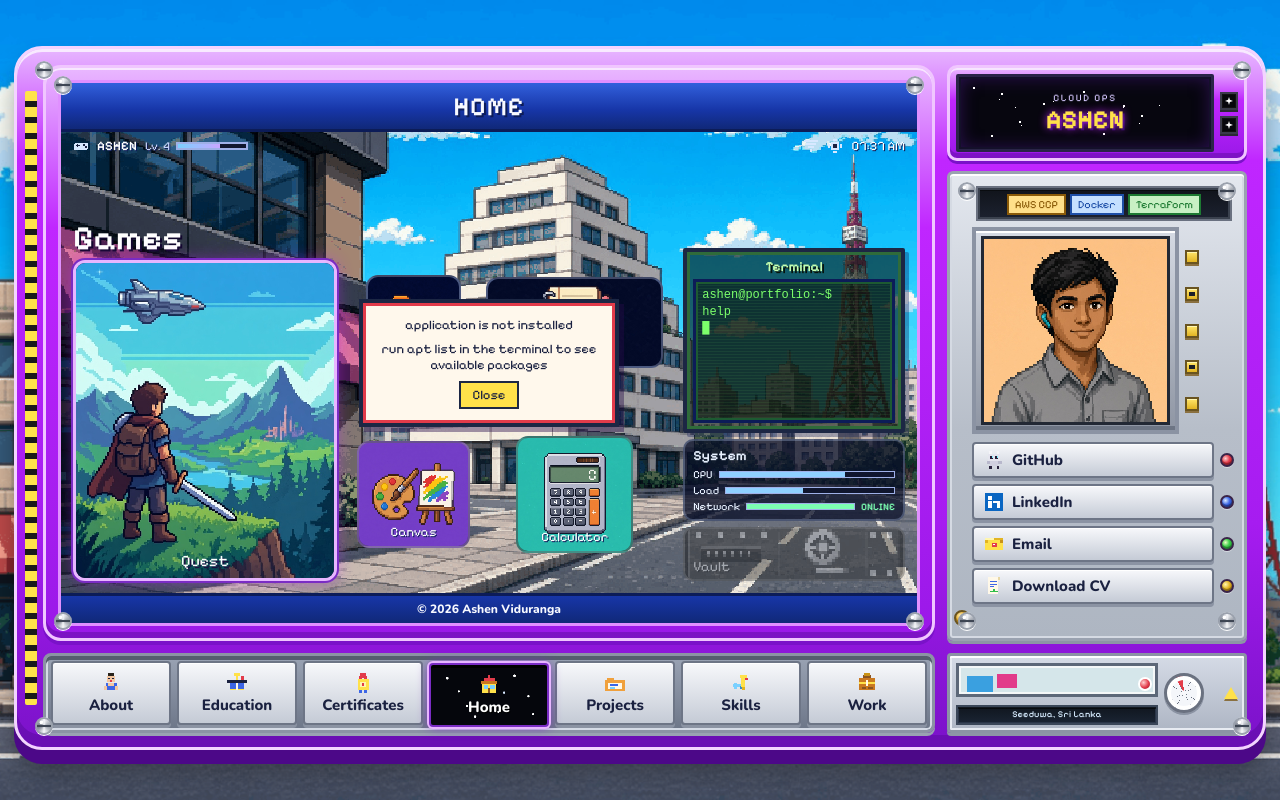
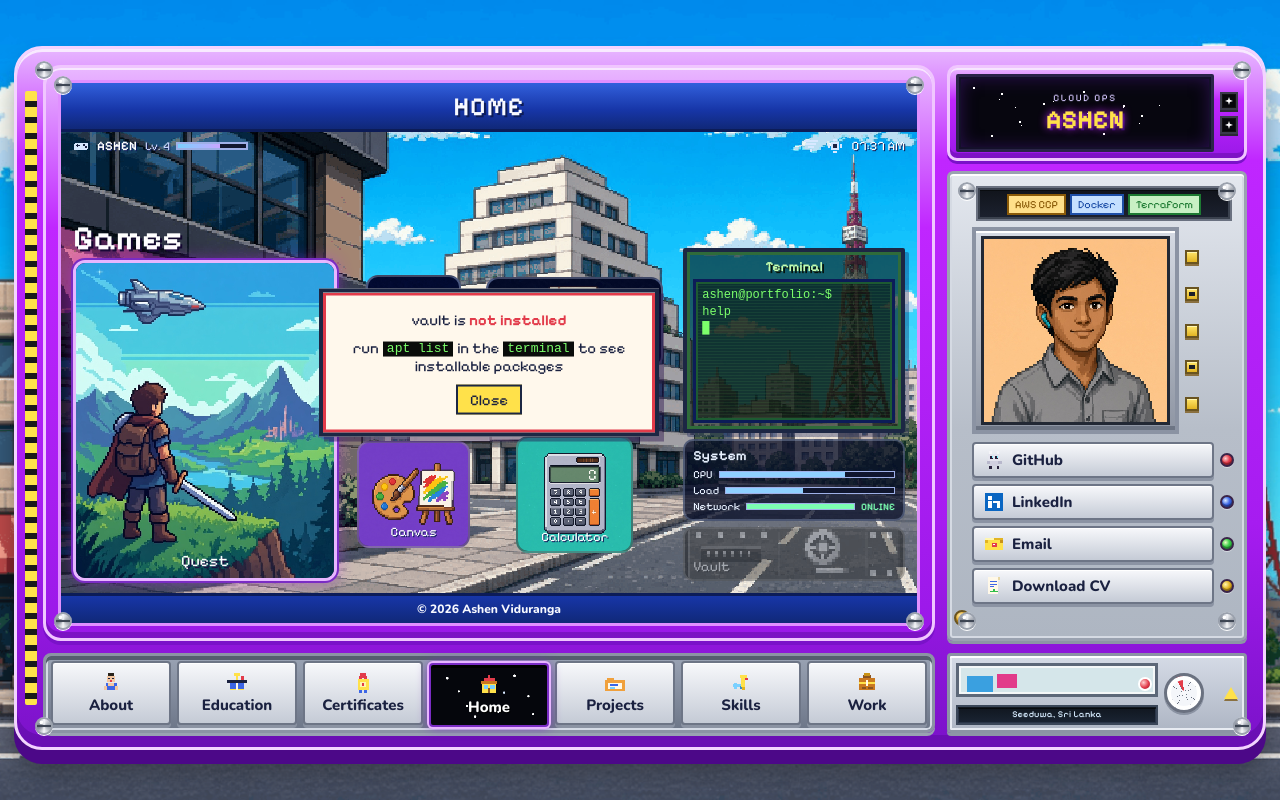
Before and after one commit to ashen-v2/portfolio-page, a React (Vite) app: page / in a window 1280 px wide. Both pictures are taken after a click on the button "Vault". Built offline with nearby package versions, Linux system fonts and the light colour scheme.

Commit message:
feat: improve vault installation hint with enhanced messaging and styling

```diff
--- a/src/components/console/HomeScreen.tsx
+++ b/src/components/console/HomeScreen.tsx
@@ -159,8 +159,13 @@ export function HomeScreen({
       </div>
       {vaultHint ? (
         <div className="home-vault-hint" role="alertdialog" aria-label="Vault not installed">
-          <p>application is not installed</p>
-          <p>run apt list in the terminal to see available packages</p>
+          <p>
+            vault is <strong className="home-vault-missing">not installed</strong>
+          </p>
+          <p>
+            run <span className="home-vault-cmd">apt list</span> in the{" "}
+            <span className="home-vault-cmd">terminal</span> to see installable packages
+          </p>
           <button type="button" onClick={() => setVaultHint(false)}>
             Close
           </button>
--- a/src/styles/pixel.css
+++ b/src/styles/pixel.css
@@ -2446,21 +2446,38 @@ a {
   top: 50%;
   z-index: 5;
   display: grid;
-  gap: 8px;
-  width: min(260px, 78%);
-  padding: 14px;
+  gap: 10px;
+  width: min(340px, 88%);
+  padding: 18px 16px;
   transform: translate(-50%, -50%);
   border: 4px solid #1c2744;
   background: #fff8ec;
   box-shadow: inset 0 0 0 3px #e23b4a, 5px 5px 0 rgba(36, 10, 72, 0.42);
   color: var(--ink);
   font-family: var(--font-display);
+  font-size: 15px;
+  text-align: center;
+}
+
+.home-vault-hint p {
+  margin: 0;
+}
+
+.home-vault-missing {
+  color: #e23b4a;
+  font-weight: 700;
+}
+
+.home-vault-cmd {
+  display: inline-block;
+  margin: 0 1px;
+  padding: 0 4px 1px;
+  background: #0a0c0a;
+  color: #7cff6b;
+  font-family: "Courier New", ui-monospace, monospace;
   font-size: 13px;
-  text-align: center;
-}
-
-.home-vault-hint p {
-  margin: 0;
+  line-height: 1.15;
+  vertical-align: 1px;
 }
 
 .home-vault-hint button {
```
